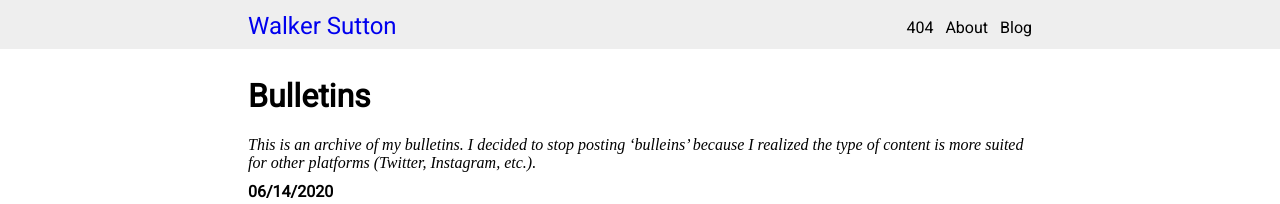
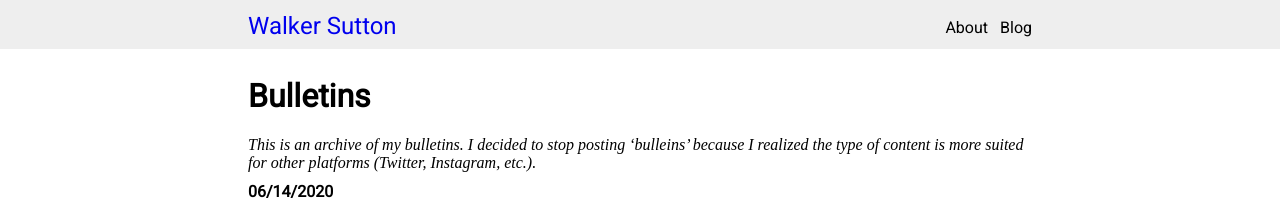
Before and after one commit to walkersutton/walkersutton.github.io, a Jekyll site: the page built from bulletins.md, in a window 1280 px wide. Shown: the top 204 px of the page. Built offline with Jekyll 4.4.1, drawn with Linux system fonts in a browser that asks for light colours; some web fonts are replaced.

Commit message:
exclude 404 from navbar

```diff
--- a/_includes/header.html
+++ b/_includes/header.html
@@ -11,7 +11,7 @@
           {%- for path in page_paths -%}
             {%- assign page = site.pages | where: "path", path | first -%}
             <!-- might be a better way to ignore certain pages in navbar -->
-            {%- if page.title and page.url != "/" and page.url != "/bulletins" -%}
+            {%- if page.title and page.url != "/" and page.url != "/bulletins" and page.url != "/404" -%}
             <li><a href="{{ page.url | relative_url }}">{{ page.title | escape }}</a></li>
             {%- endif -%}
           {%- endfor -%}
```
